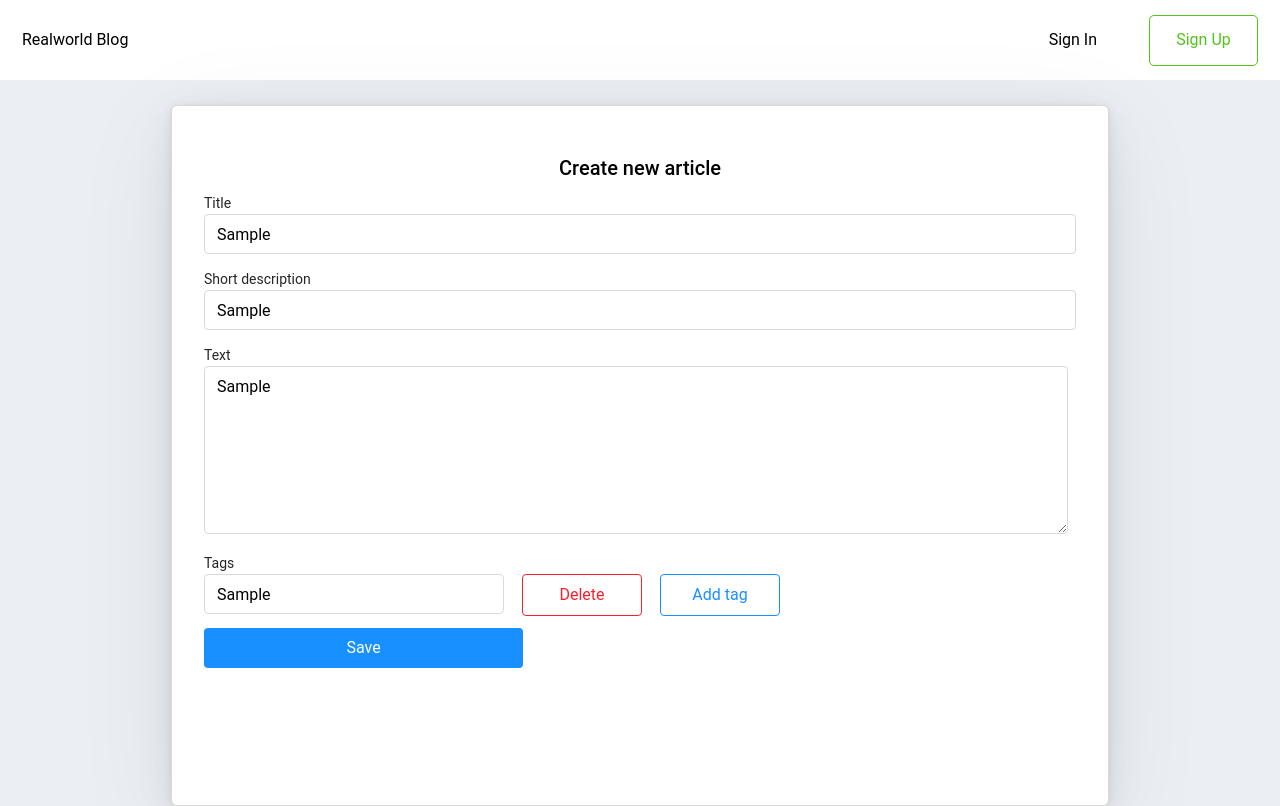
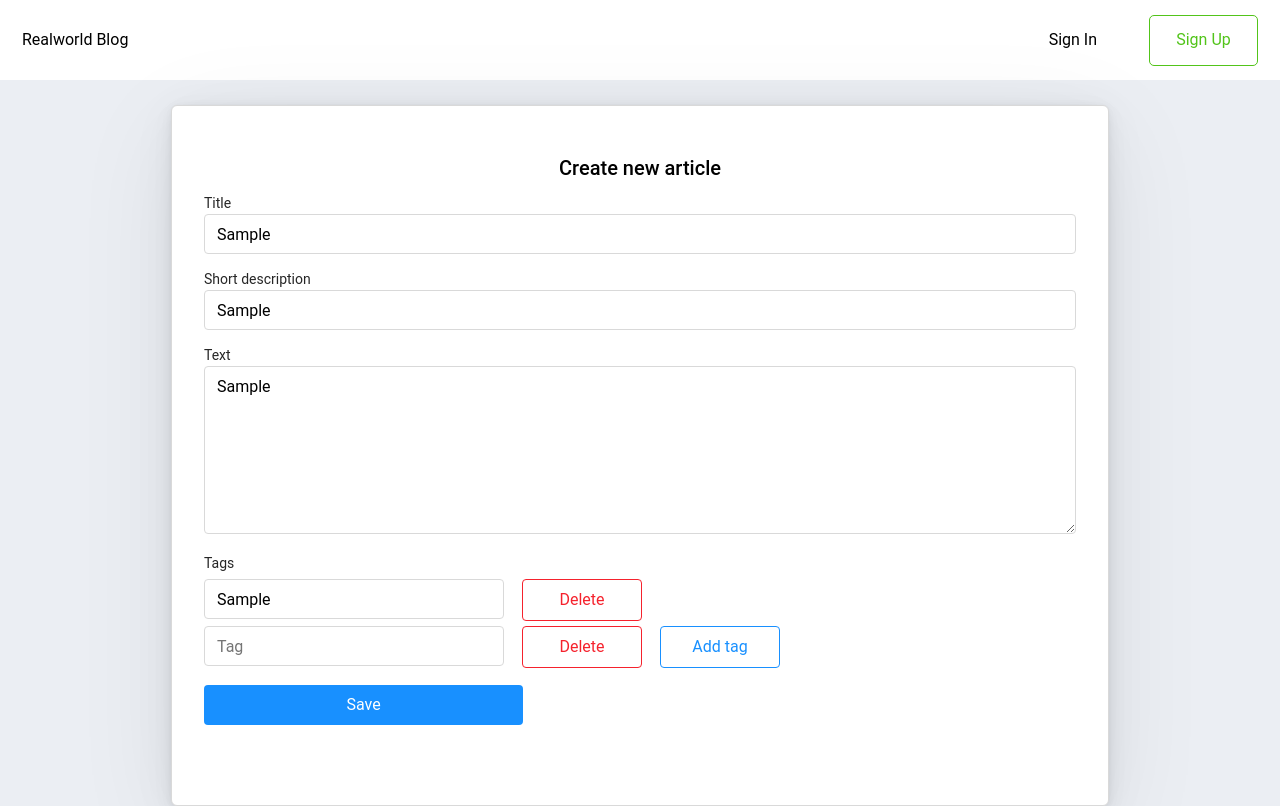
Before and after one commit to marikarik/blog, a React (Vite) app: page /create-article in a window 1280 px wide. Both pictures are taken after typing "Sample", "Sample", "Sample", "Sample" into the empty fields and a click on the button "Add tag". Built offline with nearby package versions, Linux system fonts and the light colour scheme.

Commit message:
доделан визуал формы createArticle

```diff
--- a/src/App.css
+++ b/src/App.css
@@ -8,10 +8,15 @@
 
 body {
   margin: 0;
+  height: auto;
+  min-height: 100vh;
 }
 #root {
   max-width: 1440px;
   margin: 0 auto;
+  width: 100%;
+  /* display: flex;
+  flex-direction: column; */
   min-height: 100vh;
   background-color: rgba(235, 238, 243, 1);
 }
--- a/src/pages/forms/ArticleCreate/ArticleCreate.jsx
+++ b/src/pages/forms/ArticleCreate/ArticleCreate.jsx
@@ -1,20 +1,49 @@
 import { useForm } from 'react-hook-form'
 import { inputValidation } from '../../../validation/validators'
+import { useState } from 'react'
 
 import styles from '../form.module.scss'
 
 
 export default function  AcrticleCreate () {
+
+  const [tagList, setTagList] = useState([])
+
   const {
     register,
     formState: {
       errors
     },
-    handleSubmit
+    handleSubmit,
+    watch,
+    resetField
   } = useForm()
 
+
+  const tagValue = watch('tags')
+
+  const addTag = (evt) => {
+    evt.preventDefault()
+    const inputTrim = tagValue.trim()
+    if(inputTrim) {
+      setTagList([inputTrim, ...tagList])
+      resetField('tags')
+    }
+    console.log(tagList)
+  }
+
+  const deleteTag = (evt, i) => {
+    evt.preventDefault()
+    setTagList(tagList.filter((_, index) => index !== i))
+  }
+
+  const clearInputTag = (evt) => {
+    evt.preventDefault()
+    resetField('tag')
+  }
+
   const onSubmit = (data) => {
-    console.log(data)
+    console.log({...data, tags: tagList})
   }
 
   return (
@@ -40,12 +69,27 @@ export default function  AcrticleCreate () {
           <div className={styles['form__error-message']}>{errors?.body && <p>{errors?.body.message}</p>}</div>
         </label>
         <label className={`${styles['form__label']} ${styles['label-tags-wrap']}`}>Tags
+         <>
+          {tagList.map((tag, i) => (
+            <div key={i} className={styles['form-tags']}>
+            <input
+                className={`${styles['form__input']} ${styles['form-tags__input-tag']}`}
+                value={tag}
+                readOnly
+              />
+              <button
+                className={`${styles['form-tags_button']} ${styles['form-tags_button--delete']}`}
+                onClick={(e) => deleteTag(e, i)}
+              >Delete</button>
+            </div>
+          ))}
+        </>
           <div className={styles['form-tags']}>
             <input className={`${styles['form__input']} ${styles['form-tags__input-tag']}`} placeholder='Tag'
             {...register('tags', inputValidation)}
             />
-            <button className={`${styles['form-tags_button']} ${styles['form-tags_button--delete']}`}>Delete</button>
-            <button className={`${styles['form-tags_button']} ${styles['form-tags_button--add']}`}>Add tag</button>
+            <button className={`${styles['form-tags_button']} ${styles['form-tags_button--delete']}`} onClick={clearInputTag}>Delete</button>
+            <button className={`${styles['form-tags_button']} ${styles['form-tags_button--add']}`} onClick={addTag}>Add tag</button>
           </div>
           <div className={styles['form__error-message']}>{errors?.tags && <p>{errors?.tags.message}</p>}</div>
         </label>
--- a/src/pages/forms/form.module.scss
+++ b/src/pages/forms/form.module.scss
@@ -4,7 +4,7 @@
   gap: 10px;
   width: 384px;
   min-height: 374px;
-  max-height: 647px;
+  // max-height: 647px;
   margin: 0 auto;
   padding: 48px 32px;
   background-color: rgb(255, 255, 255);
@@ -149,7 +149,7 @@
   }
 
   &__textarea{
-    width: 864px;
+    width: 100%;
     min-height: 168px;
     max-height: auto;
     resize: vertical;
@@ -158,6 +158,9 @@
 }
 .label-tags-wrap{
   width: 100%;
+  display: grid;
+  justify-content: start;
+  gap: 5px;
 }
 
 .form-tags {
--- a/src/validation/validators.js
+++ b/src/validation/validators.js
@@ -71,5 +71,9 @@ export const signInPasswordValidation = {
 }
 
 export const inputValidation = {
-  required: 'This field is required',
+  validate: (value) => {
+    if (!value) return true
+    if (value.length > 20) return 'Max length is 20 characters'
+    return true
+  }
 }
```
